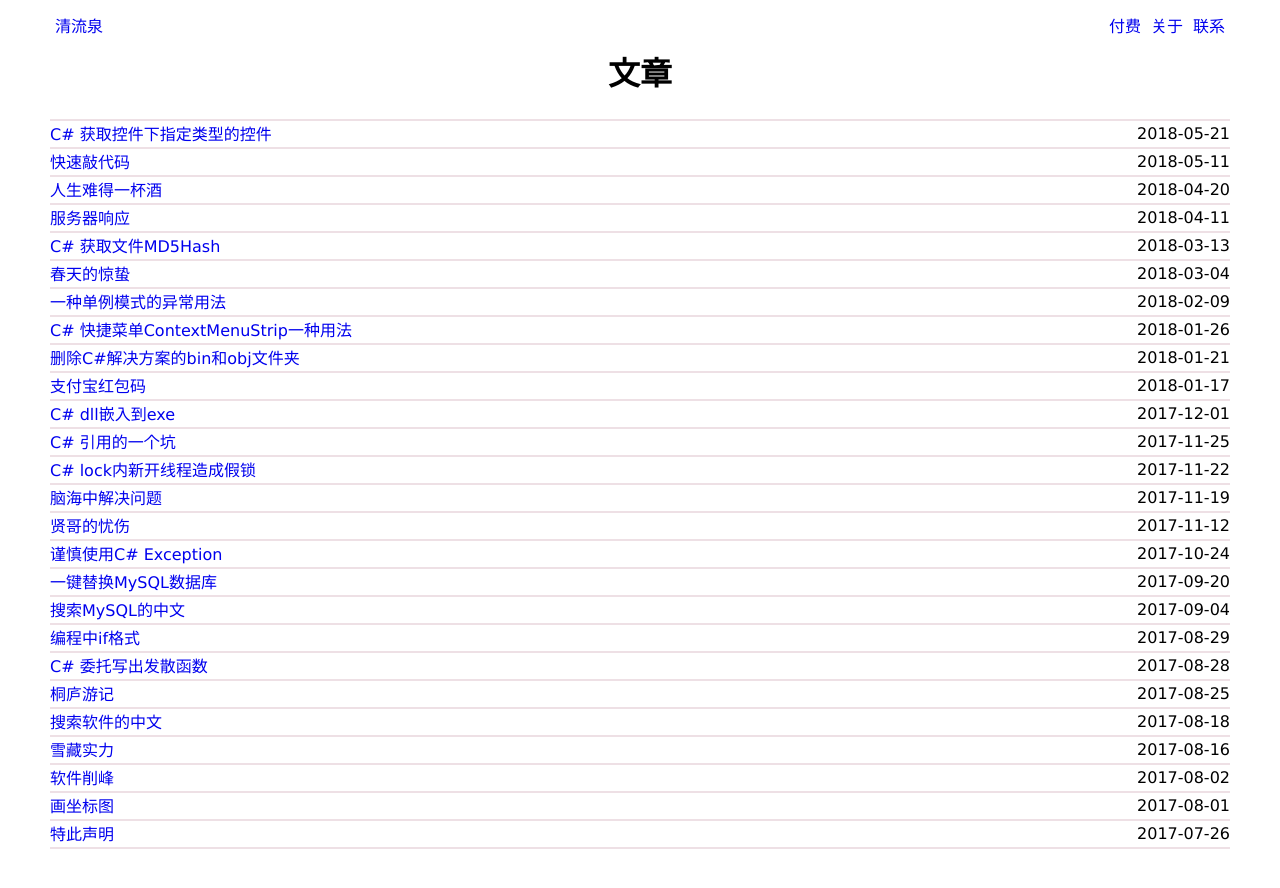
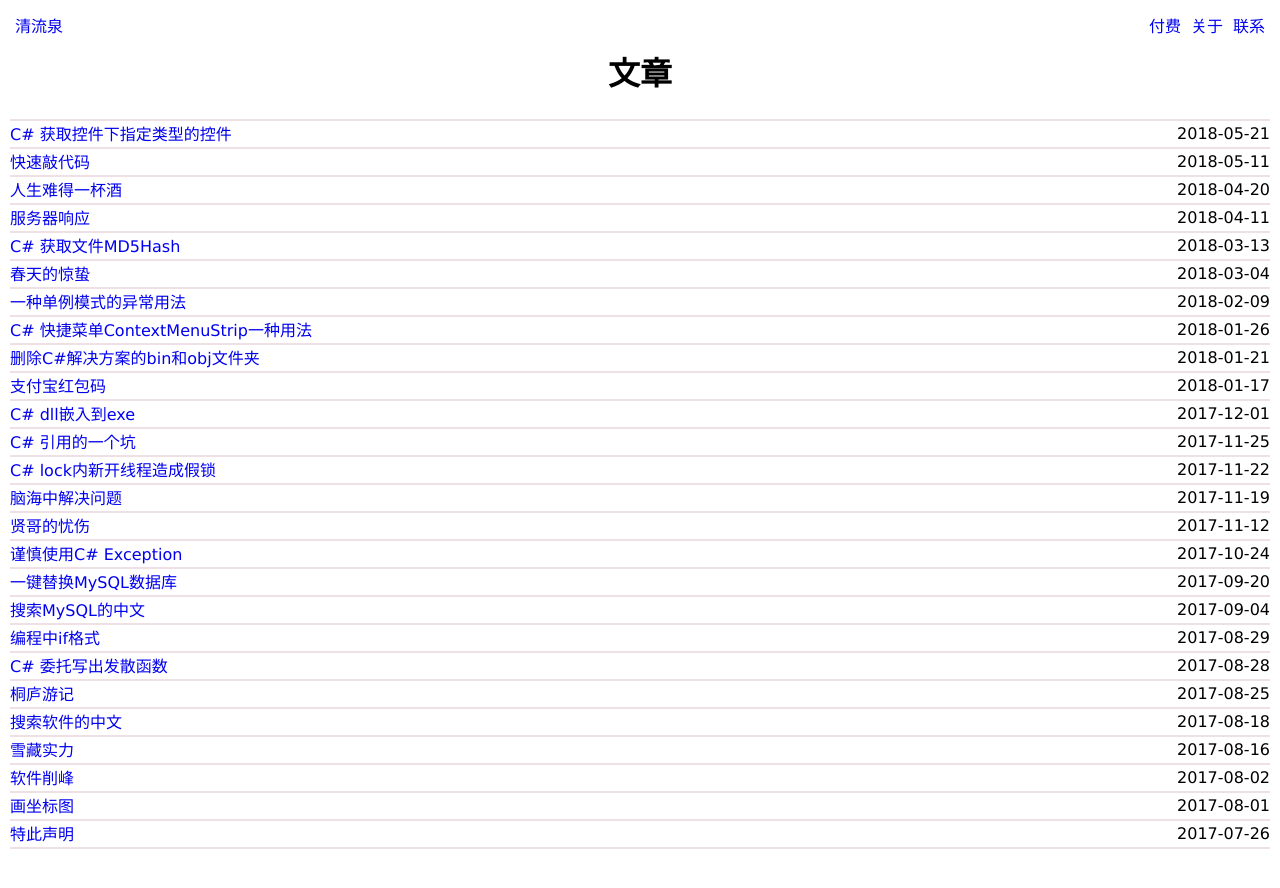
Before and after one commit to yinyongxian/yinyongxian.github.io, a Jekyll site: the page built from index.html, in a window 1280 px wide. Shown: the top 888 px of the page. Built offline with Jekyll 4.4.1, drawn with Linux system fonts in a browser that asks for light colours.

Commit message:
主界面更新

```diff
--- a/Media/style/main.css
+++ b/Media/style/main.css
@@ -3,8 +3,8 @@
 
 body {
     font-family:"lucida grande", "lucida sans unicode", lucida, helvetica, "Hiragino Sans GB", "Microsoft YaHei", "WenQuanYi Micro Hei", sans-serif;
-	margin-left: 50px;
-	margin-right: 50px;
+	margin-left: 10px;
+	margin-right: 10px;
 }
 
 P {
```
